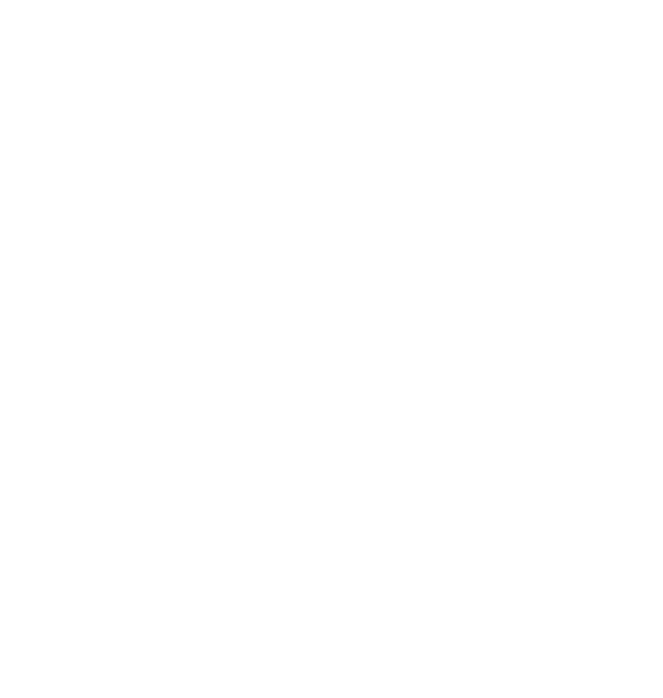
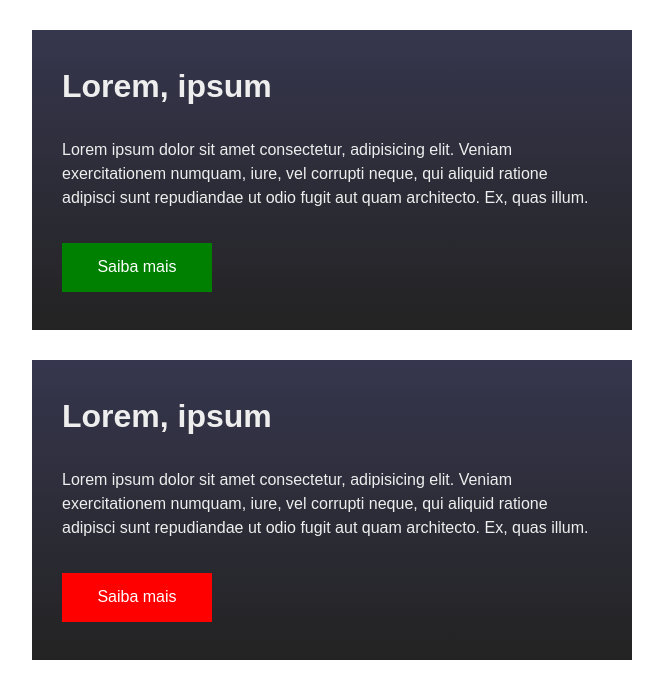
Before and after one commit to desenvolvweb/box-shadow-color-css-variables, a website built with Parcel: page index.html in a window 1280 px wide. Shown: the whole page, without its empty margins (308-971 px from the left). Built offline with nearby package versions, Linux system fonts and the light colour scheme.

Commit message:
Dev fake box-shadow-color with css variable

```diff
--- a/index.html
+++ b/index.html
@@ -2,12 +2,23 @@
 <html lang="pt-br">
     <head>
         <meta charset="utf-8">
-        <title>Basic Front Boilerplate</title>
+        <title>box-shadow-color?! 🤯</title>
         <meta name="viewport" content="width=device-width, initial-scale=1">
         <link rel="stylesheet" href="sass/style.scss">
     </head>
 
     <body>
+        <div class="c-component">
+            <h1 class="c-component__title">Lorem, ipsum</h1>
+            <p class="c-component__text">Lorem ipsum dolor sit amet consectetur, adipisicing elit. Veniam exercitationem numquam, iure, vel corrupti neque, qui aliquid ratione adipisci sunt repudiandae ut odio fugit aut quam architecto. Ex, quas illum.</p>
+            <button class="c-component__cta">Saiba mais</button>
+        </div>
+
+        <div class="c-component" style="--component-color:red">
+            <h1 class="c-component__title">Lorem, ipsum</h1>
+            <p class="c-component__text">Lorem ipsum dolor sit amet consectetur, adipisicing elit. Veniam exercitationem numquam, iure, vel corrupti neque, qui aliquid ratione adipisci sunt repudiandae ut odio fugit aut quam architecto. Ex, quas illum.</p>
+            <button class="c-component__cta">Saiba mais</button>
+        </div>
     </body>
 
     <script src="js/index.js"></script>
--- /dev/null
+++ b/sass/component/_c-component.scss
@@ -0,0 +1,40 @@
+$component-name: 'c-component';
+
+.#{$component-name} {
+  --component-color: green;
+
+  background: linear-gradient(0, #232323 0%, #36364e 100%);
+  color: #eee;
+  display: flex;
+  flex-direction: column;
+  font-family: sans-serif;
+  height: rem-calc(300);
+  justify-content: space-around;
+  left: 50%;
+  margin: $global-module-size 0;
+  padding: $global-module-size;
+  position: relative;
+  transform: translateX(-50%);
+  width: rem-calc(600);
+
+  &__title {
+    margin: 0;
+  }
+
+  &__text {
+    line-height: 1.5;
+  }
+
+  &__cta {
+    background-color: var(--component-color);
+    border: none;
+    color: #fff;
+    cursor: pointer;
+    max-width: rem-calc(150);
+    padding: ($global-module-size / 2) $global-module-size;
+
+    &:hover {
+      filter: drop-shadow(0 0 rem-calc(6) var(--component-color));
+    }
+  }
+}
--- a/sass/style.scss
+++ b/sass/style.scss
@@ -40,7 +40,7 @@
 // Component
 // ==========================================================================
 
-// @import "component/c-";
+@import "component/c-component";
 
 
 
```
Also changed, not shown: README.md.
